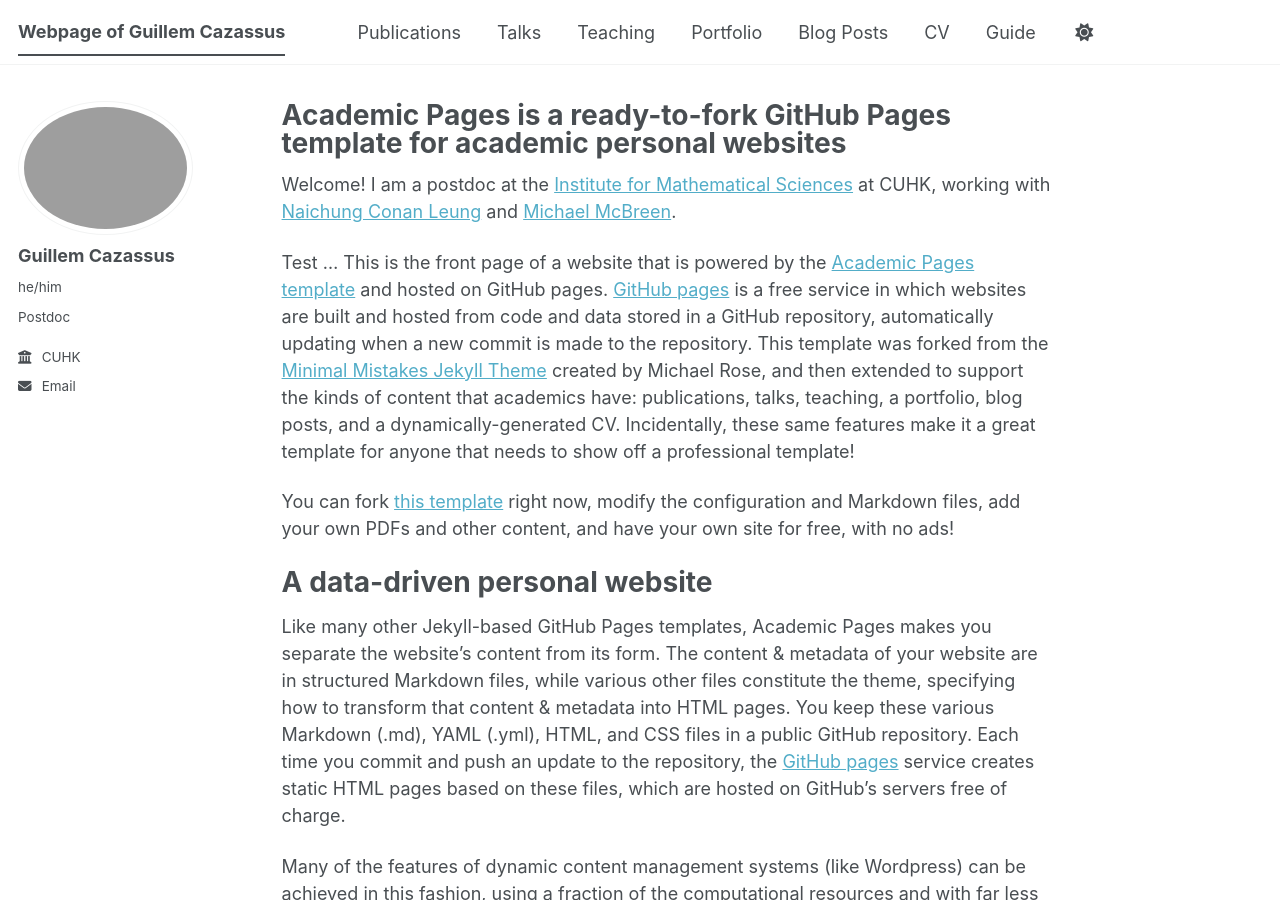
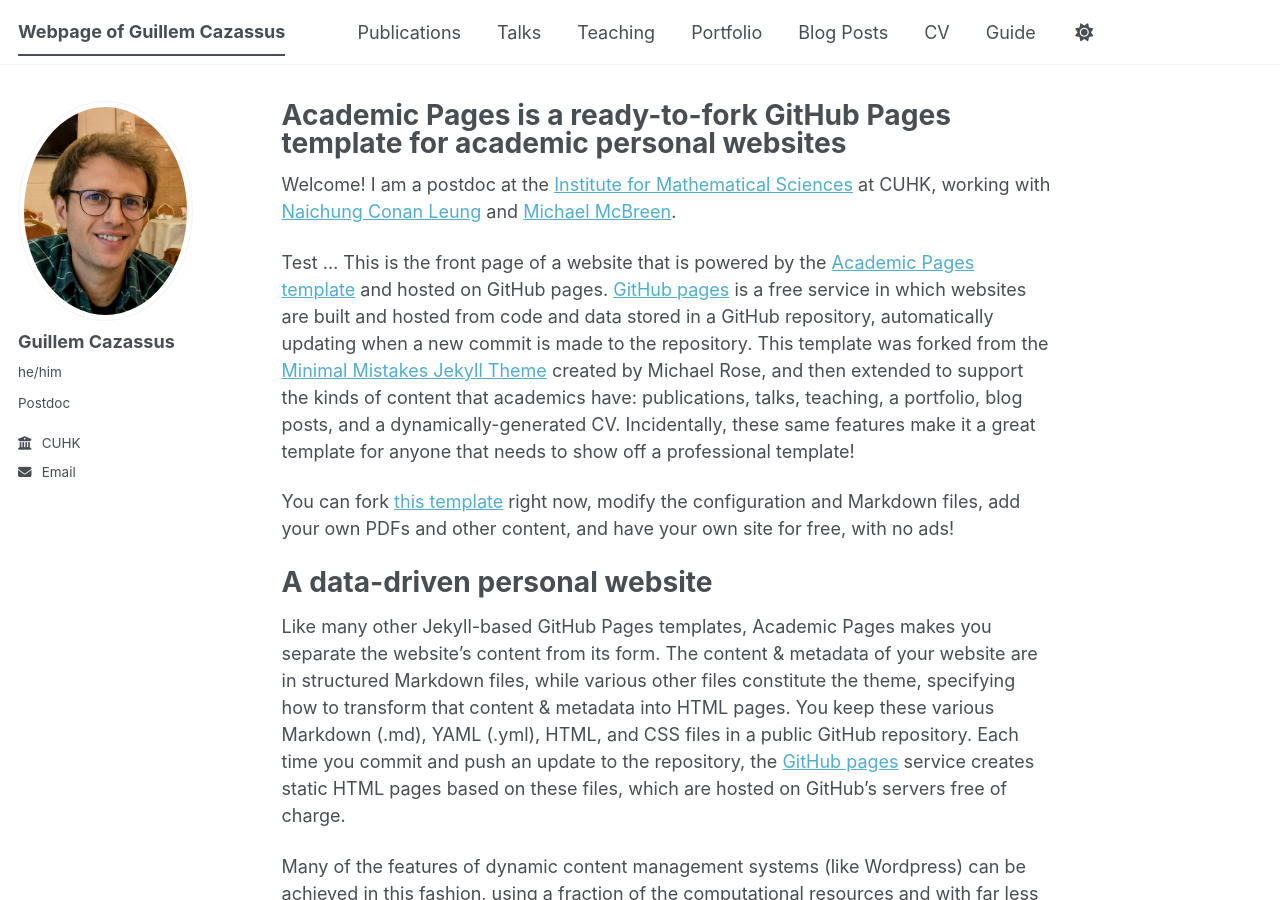
Before and after one commit to guillemcazassus/guillemcazassus, a Jekyll site: the page built from _pages/about.md, in a window 1280 px wide and 900 px high. Built offline with Jekyll 4.4.1, drawn with Linux system fonts in a browser that asks for light colours; a script bundle is joined from its source files by our own code; library files that are not in the unit come from our copies.

Commit message:
Update author avatar image in config file

```diff
--- a/_config.yml
+++ b/_config.yml
@@ -23,7 +23,7 @@
 #               Additional customization can be done by editing /_includes/author-profile.html
 author:
   # Biographic information
-  #avatar           : "profile.png"
+  avatar           : "photo.jpg"
   name             : "Guillem Cazassus"
   pronouns         : "he/him"
   bio              : "Postdoc"
```
